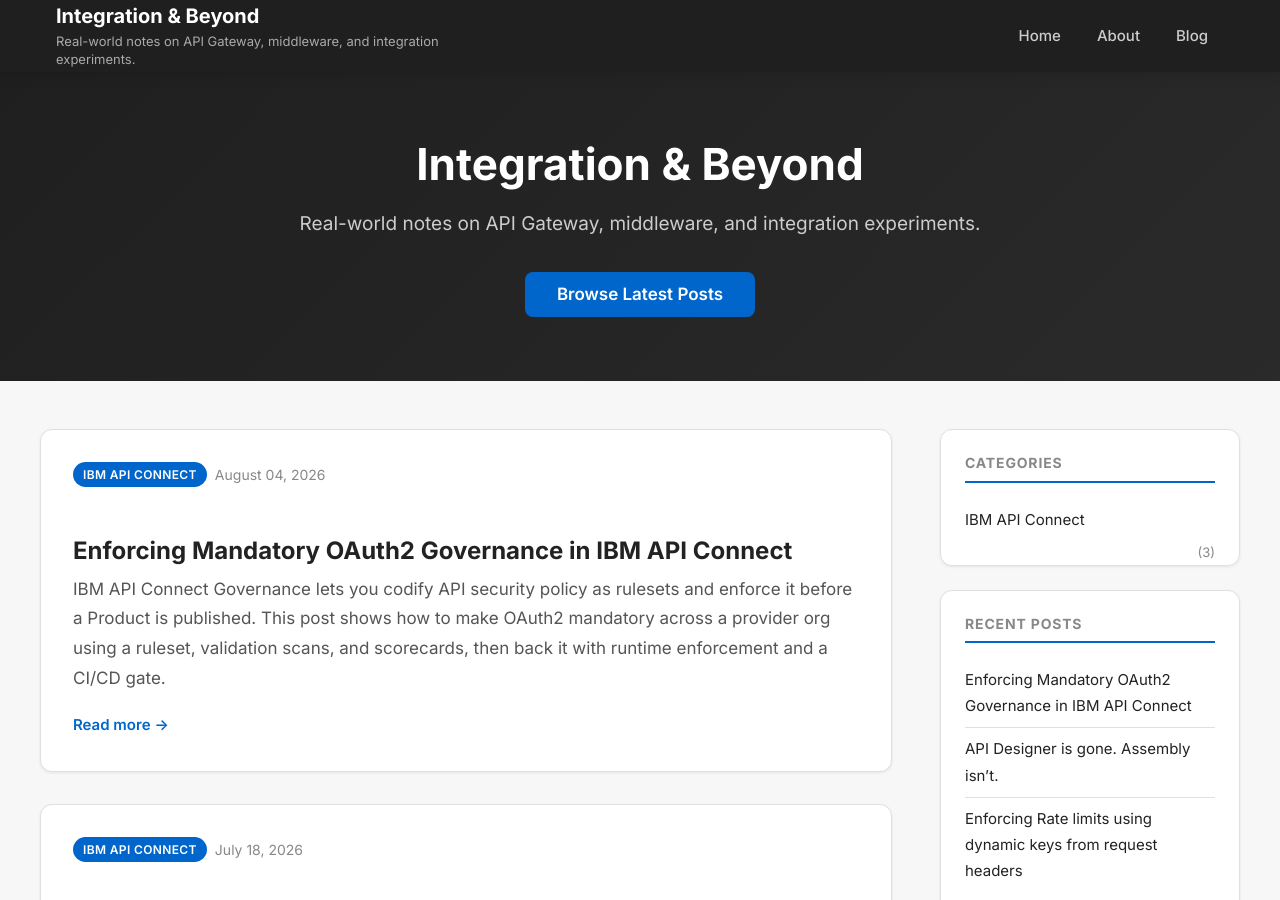
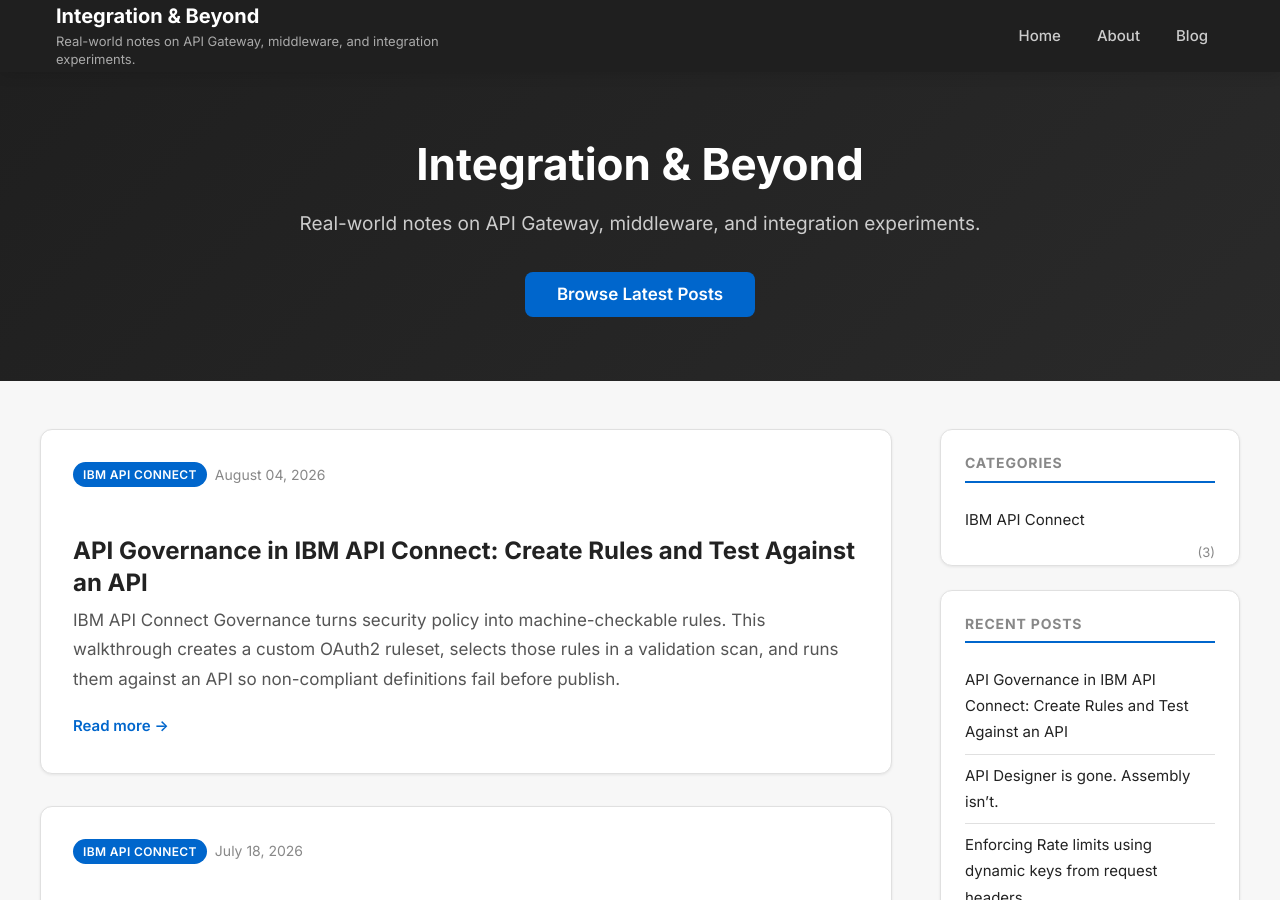
Before and after one commit to ayusshsharma/Integration-and-beyond, a Jekyll site: the page built from index.html, in a window 1280 px wide and 900 px high. Built offline with Jekyll 4.4.1, drawn with Linux system fonts in a browser that asks for light colours; nearby versions of some CDN libraries; part of the change alters nothing that is shown.

Commit message:
Complete API Connect governance blog with ruleset YAML and validation screenshots
Replace the incomplete OAuth2 governance stub with a focused walkthrough that
covers creating the mybank-oauth-check ruleset, selecting rules, and testing
against balance-transfer-api, including the full ruleset YAML and UI screenshots.

Co-authored-by: ayusshsharma <ayusshsharma@users.noreply.github.com>

````diff
--- a/_posts/2026-08-04-api-connect-mandatory-oauth2-governance.md
+++ b/_posts/2026-08-04-api-connect-mandatory-oauth2-governance.md
@@ -1,74 +1,172 @@
 ---
 layout: post
-title: "Enforcing Mandatory OAuth2 Governance in IBM API Connect"
-date: 2026-08-04 09:00:00 +0400
-description: "Make OAuth2 mandatory across a provider org in IBM API Connect using the Governance service — rulesets, validation scans, and scorecards — plus runtime enforcement and CI/CD checks."
+title: "API Governance in IBM API Connect: Create Rules and Test Against an API"
+date: 2026-08-04 12:00:00 +0400
+description: "Build a custom mybank-oauth-check ruleset in IBM API Connect Governance, publish the rules, and validate them against an API to catch OAuth2 compliance failures."
 categories: [IBM API Connect]
-tags: [api-connect, governance, oauth2, security, rulesets, scorecard, ci-cd, ibm]
+tags: [api-connect, governance, oauth2, security, rulesets, validation, ibm]
 ---
 
-IBM API Connect Governance lets you codify API security policy as rulesets and enforce it before a Product is published. This post shows how to make OAuth2 mandatory across a provider org using a ruleset, validation scans, and scorecards, then back it with runtime enforcement and a CI/CD gate.
+IBM API Connect Governance turns security policy into machine-checkable rules. This walkthrough creates a custom OAuth2 ruleset, selects those rules in a validation scan, and runs them against an API so non-compliant definitions fail before publish.
 
 <!--more-->
 
-## Step 1 — Enable API Connect Governance
+## What We Are Enforcing
 
-Governance is an add-on available from API Connect **v10.0.6** onward. Enable it on the management subsystem so the Governance service — rulesets, scans, and scorecards — becomes available in the provider org.
+The `mybank-oauth-check` ruleset requires every API to:
 
-## Step 2 — Define the OAuth2 governance ruleset
+- Use an **OAuth2** security definition (`type` must match `oauth2`)
+- Reference the approved myBank provider via `x-ibm-oauth-provider`
+- Declare at least one explicit **scope**
+- Never use the **implicit** grant
+- Never clear security at the operation level with an empty array
 
-Write a ruleset that makes an OAuth2 security definition mandatory, requires it to reference a registered OAuth2 provider, requires scopes, disallows the implicit grant, and blocks operation-level security overrides. Use your exact ruleset YAML:
+## Step 1 — Create the Governance Ruleset
+
+In the provider org, open **API Governance → Rulesets** and create a new ruleset named **mybank-oauth-check** (version **1.0.0**). Paste the rules below, or import the YAML as a ruleset file.
 
 ```yaml
-# [paste ruleset YAML here]
+name: mybank-oauth-check
+title: myBank-oauth-check
+description: ""
+ruleset_version: 1.0.0
+
+rules:
+  - title: no-implicit-grant-type
+    id: 4cf01579-a7f6-4ac2-8bf9-7ab41da14162
+    name: no-implicit-grant-type
+    version: 1.0.0
+    description: Implicit grant is disallowed org-wide.
+    given:
+      $.securityDefinitions[?(@.type=='oauth2')]
+    severity: error
+    then:
+      - function: schema
+        functionOptions:
+          schema:
+            type: object
+            required:
+              - flow
+            properties:
+              flow:
+                not:
+                  enum:
+                    - implicit
+                type: string
+
+  - title: no-operation-level-security-bypass
+    id: 85d45013-144e-4bbb-915e-b253a505512a
+    name: no-operation-level-security-bypass
+    version: 1.0.0
+    description: No operation may override the API-level requirement with an empty security array.
+    given:
+      $.paths[*][*].security
+    severity: error
+    then:
+      - function: schema
+        functionOptions:
+          schema:
+            type: array
+            minItems: 1
+
+  - title: oauth-provider-registered
+    id: 94fcbbe3-eac5-4191-b63d-2778a85b874b
+    name: oauth-provider-registered
+    version: 1.0.0
+    description: Every security definition must reference the approved myBank OAuth2 provider.
+    given:
+      $.securityDefinitions[*]
+    severity: error
+    then:
+      function: schema
+      functionOptions:
+        schema:
+          type: object
+          required:
+            - x-ibm-oauth-provider
+          properties:
+            x-ibm-oauth-provider:
+              type: string
+              pattern: ^inEdgeOAuth2Provider-\d+\.\d+\.\d+-[a-f0-9]{4}$
+
+  - title: oauth-required-scopes-defined
+    id: 689ad9c9-d3e5-4c23-88d2-346d8d808e03
+    name: oauth-required-scopes-defined
+    version: 1.0.0
+    description: Every OAuth2 security definition must declare at least one explicit scope.
+    given:
+      $.securityDefinitions[*]
+    severity: error
+    then:
+      field: scopes
+      function: schema
+      functionOptions:
+        schema:
+          type: object
+          minProperties: 1
+
+  - title: oauth-security-definition
+    id: 84743e6e-3064-4384-88f0-d1ef2d4766a
+    name: oauth-security-definition
+    version: 1.0.0
+    description: OAuth2 Provider not defined.
+    given:
+      $.securityDefinitions[*]
+    severity: error
+    then:
+      field: type
+      function: pattern
+      functionOptions:
+        match: ^oauth2$
 ```
 
-## Step 3 — Publish the ruleset to the provider org
+Save and publish the ruleset so it becomes available for validation scans in the provider org.
 
-Publish the ruleset with the `apic` CLI so it becomes selectable when configuring a scan.
+## Step 2 — Select the Rules for Validation
 
-```bash
-# [paste apic commands here]
-```
+Start **Validate APIs with ruleset**. On **Select rules**, choose the five rules from `mybank-oauth-check` — all of them in this example.
 
-![Rule selection screen]({{ '/assets/images/posts/api-connect-oauth2-governance/rule-selection-screen.png' | relative_url }})
-<!-- [IMAGE: rule-selection-screen] — add rule-selection-screen.png at the path above -->
+![Select rules screen for mybank-oauth-check]({{ '/assets/images/posts/api-connect-oauth2-governance/rule-selection-screen.jpg' | relative_url }})
 
-## Step 4 — Run a validation scan (failing case)
+| Rule | What it catches |
+|------|-----------------|
+| **no-implicit-grant-type** | OAuth2 `flow: implicit` |
+| **no-operation-level-security-bypass** | Operation `security: []` that strips API-level auth |
+| **oauth-provider-registered** | Missing or invalid `x-ibm-oauth-provider` |
+| **oauth-required-scopes-defined** | Empty or missing `scopes` |
+| **oauth-security-definition** | Security definition `type` not `oauth2` |
 
-Run the ruleset against a sample API and open the scorecard. In this scan, `balance-transfer-api:1.0.0` fails against `mybank-oauth-check:1.0.0` because it has no registered OAuth2 provider reference and no OAuth2 provider defined.
+Continue to **Select APIs** and pick the API you want to test — here, **balance-transfer-api:1.0.0**.
 
-![Scorecard — failing]({{ '/assets/images/posts/api-connect-oauth2-governance/scorecard-failing.png' | relative_url }})
-<!-- [IMAGE: scorecard-failing] — add scorecard-failing.png at the path above -->
+## Step 3 — Run the Scan and Read the Results
 
-## Step 5 — Fix the API definition and re-validate
+Open **View results**. Against a non-compliant definition, the scorecard returns **error**-level findings tied to specific rules.
 
-Add a mandatory OAuth2 security definition that references the registered provider, declare the required scopes, remove the implicit grant, and drop any operation-level security overrides. Re-run the same scan; the scorecard clears every error.
+![Validation results for balance-transfer-api against mybank-oauth-check]({{ '/assets/images/posts/api-connect-oauth2-governance/scorecard-failing.jpg' | relative_url }})
 
-## Step 6 — Add runtime enforcement via a gateway policy
+In this run, `balance-transfer-api:1.0.0` fails three rules in `mybank-oauth-check:1.0.0`:
 
-A clean scorecard confirms the definition is correct, but the gateway must still validate the token at request time. Add an OAuth/JWT policy to the assembly to verify the access token and required scopes on every call.
+1. **oauth-provider-registered** — no approved myBank OAuth2 provider reference
+2. **oauth-required-scopes-defined** — no explicit scopes declared
+3. **oauth-security-definition** — OAuth2 provider / type not defined as required
 
-```yaml
-# [CODE: gateway-oauth-policy] — paste policy YAML/JSON here
-```
+Each row tells you the severity, message, rule name, ruleset version, and API — enough to fix the OpenAPI definition without guessing.
 
-## Step 7 — Gate Product publishing on a clean scorecard
+## Step 4 — Fix the API and Re-test
 
-Require a passing scorecard as an approval step before a Product moves to the production catalog, so a non-compliant API cannot be published.
+Update the API definition so it satisfies every rule, then re-run the same validation:
 
-## Step 8 — Automate the scan in CI/CD
+1. Add a security definition with `"type": "oauth2"`.
+2. Set `x-ibm-oauth-provider` to a value matching `inEdgeOAuth2Provider-<major.minor.patch>-<4 hex>`.
+3. Declare at least one scope under `scopes`.
+4. Use a non-implicit flow (for example `accessCode` / authorization code).
+5. Remove any operation-level `security: []` overrides.
 
-Run the same scan in the pipeline on every change and fail the build on scorecard errors, keeping enforcement continuous instead of manual.
-
-```bash
-# Run the published ruleset scan in CI and fail on errors
-# [paste apic scan command here]
-```
+Re-validate with the same five rules selected. A clean scorecard means the contract now meets org OAuth2 policy and is ready for the next publish gate.
 
 ## Key Takeaways
 
-- Rulesets turn OAuth2 requirements into machine-checkable policy across the whole provider org.
-- Scans and scorecards catch missing providers, missing scopes, implicit grants, and operation-level bypasses before publish.
-- Design-time governance and a gateway OAuth/JWT policy are complementary: the scorecard validates the contract, the gateway enforces the token.
-- Gating publish on a clean scorecard and running the scan in CI/CD make compliance mandatory, not optional.
+- A ruleset encodes OAuth2 policy once; every scan reuses the same checks.
+- **Select rules → Select APIs → View results** is the fastest loop for testing a new ruleset against a real API.
+- Error messages map 1:1 to rule names, so fixes are specific (`x-ibm-oauth-provider`, scopes, type, flow, operation security).
+- Catching failures on `balance-transfer-api` before publish keeps non-compliant definitions out of the catalog.
````
Also changed, not shown: assets/images/posts/api-connect-oauth2-governance/rule-selection-screen.jpg (added), assets/images/posts/api-connect-oauth2-governance/scorecard-failing.jpg (added), 1 other file.
